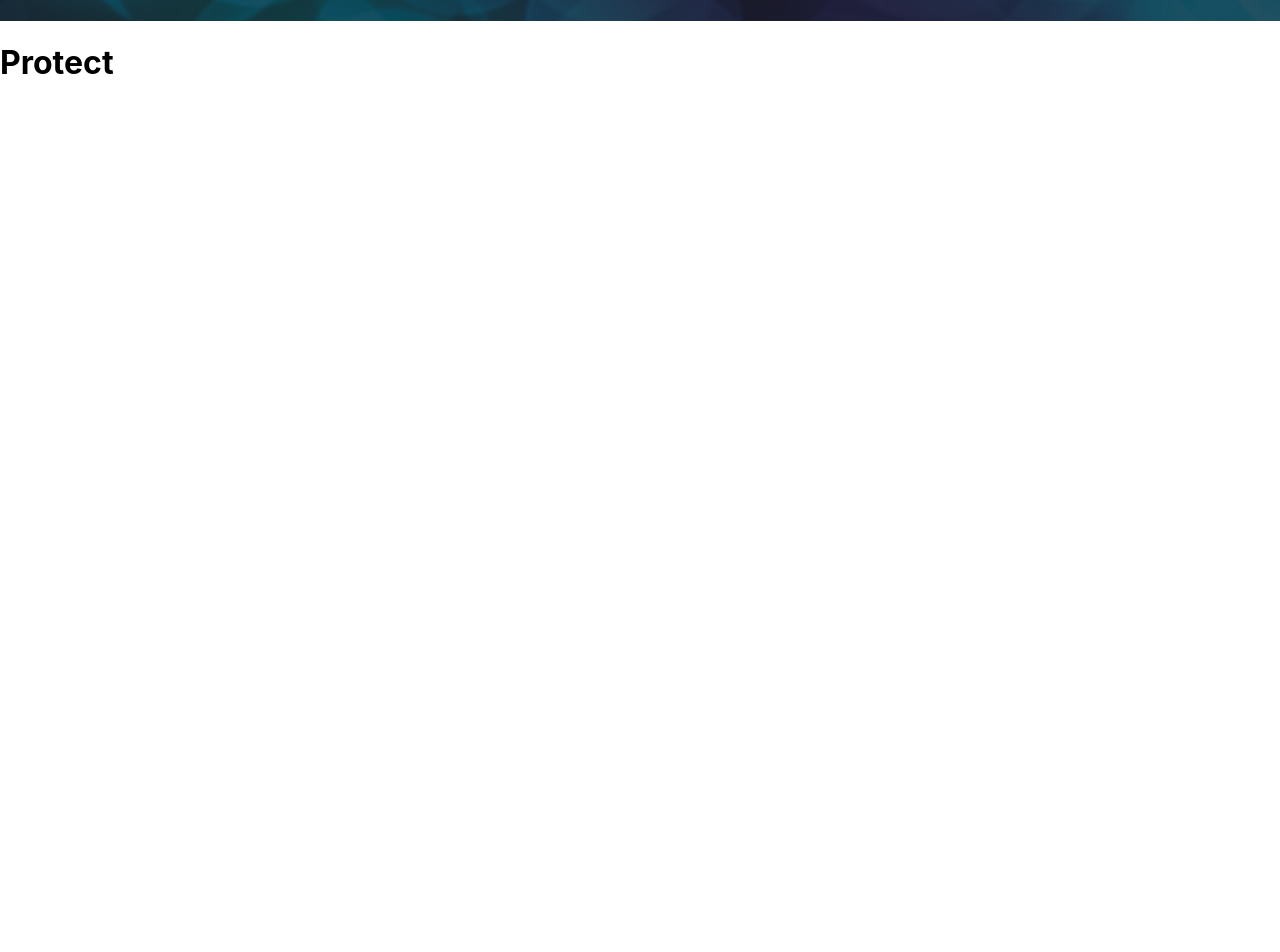
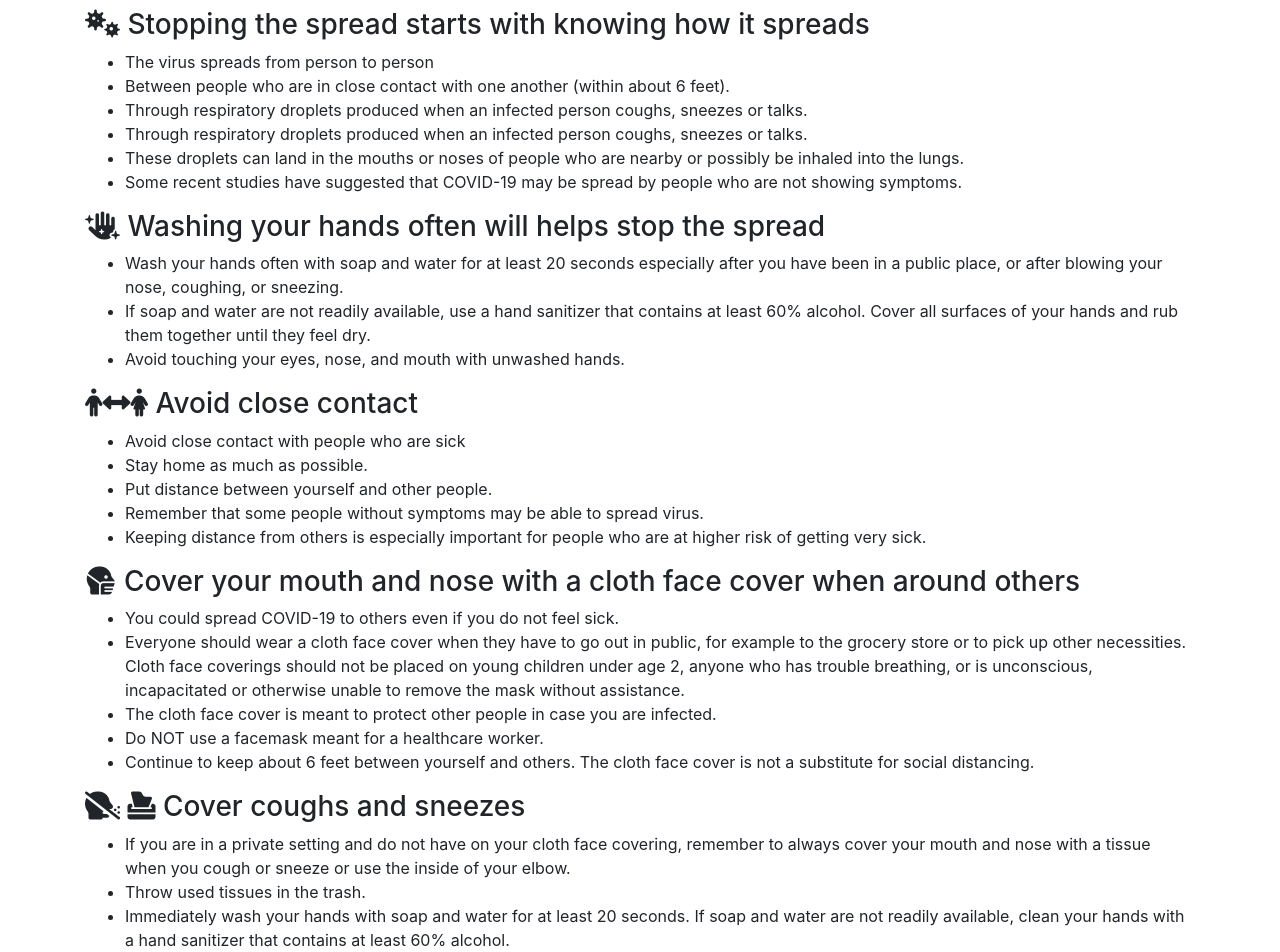
Before and after one commit to MJDean925/FrontEndWeb-CovidApp, a React (Create React App) app: page /HowToProtectYourself in a window 1280 px wide. Shown: the part 280-1232 px from the top of the page. Before the commit the page ends 800 px from the top, so only its background shows below. Built offline with nearby package versions, Linux system fonts and the light colour scheme; the HTML template or start-up script is replaced by a standard one.

Commit message:
working on Protection

```diff
--- /dev/null
+++ b/public/index.html
@@ -0,0 +1,52 @@
+<!DOCTYPE html>
+<html lang="en">
+  <head>
+    <meta charset="utf-8" />
+    <link rel="icon" href="%PUBLIC_URL%/favicon.ico" />
+    <meta name="viewport" content="width=device-width, initial-scale=1" />
+    <meta name="theme-color" content="#000000" />
+    <meta
+      name="description"
+      content="Web site created using create-react-app"
+    />
+    <link rel="apple-touch-icon" href="%PUBLIC_URL%/logo192.png" />
+    <!--
+      manifest.json provides metadata used when your web app is installed on a
+      user's mobile device or desktop. See https://developers.google.com/web/fundamentals/web-app-manifest/
+    -->
+    <link rel="manifest" href="%PUBLIC_URL%/manifest.json" />
+    <!--
+      Notice the use of %PUBLIC_URL% in the tags above.
+      It will be replaced with the URL of the `public` folder during the build.
+      Only files inside the `public` folder can be referenced from the HTML.
+
+      Unlike "/favicon.ico" or "favicon.ico", "%PUBLIC_URL%/favicon.ico" will
+      work correctly both with client-side routing and a non-root public URL.
+      Learn how to configure a non-root public URL by running `npm run build`.
+    -->
+    <link
+  rel="stylesheet"
+  href="https://maxcdn.bootstrapcdn.com/bootstrap/4.4.1/css/bootstrap.min.css"
+  integrity="sha384-Vkoo8x4CGsO3+Hhxv8T/Q5PaXtkKtu6ug5TOeNV6gBiFeWPGFN9MuhOf23Q9Ifjh"
+  crossorigin="anonymous"
+/>
+<script async src="https://platform.twitter.com/widgets.js" charset="utf-8"></script>
+<script src="https://kit.fontawesome.com/a916d52f2c.js" crossorigin="anonymous"></script>
+
+    <title>React App</title>
+  </head>
+  <body>
+    <noscript>You need to enable JavaScript to run this app.</noscript>
+    <div id="root"></div>
+    <!--
+      This HTML file is a template.
+      If you open it directly in the browser, you will see an empty page.
+
+      You can add webfonts, meta tags, or analytics to this file.
+      The build step will place the bundled scripts into the <body> tag.
+
+      To begin the development, run `npm start` or `yarn start`.
+      To create a production bundle, use `npm run build` or `yarn build`.
+    -->
+  </body>
+</html>
--- a/src/HowToProtectYourself.js
+++ b/src/HowToProtectYourself.js
@@ -1,7 +1,55 @@
 import React from 'react'
 
 export const HowToProtectYourself = () => (
-    <div>
-        <h1>Protect</h1>
+ <div>
+        <h3><i class="fas fa-viruses"></i>  Stopping the spread starts with knowing how it spreads</h3>
+        <ul>
+            <li>The virus spreads from person to person</li>
+            <li>Between people who are in close contact with one another (within about 6 feet).</li>
+            <li>Through respiratory droplets produced when an infected person coughs, sneezes or talks.</li>
+            <li>Through respiratory droplets produced when an infected person coughs, sneezes or talks.</li>
+            <li>These droplets can land in the mouths or noses of people who are nearby or possibly be inhaled into the lungs.</li>
+            <li>Some recent studies have suggested that COVID-19 may be spread by people who are not showing symptoms.</li>
+        </ul>
+
+        <h3><i class="fas fa-hand-sparkles"></i>  Washing your hands often will helps stop the spread</h3>
+        <ul>
+            <li>Wash your hands often with soap and water for at least 20 seconds especially after you have been in a public place, or after blowing your nose, coughing, or sneezing.</li>
+            <li>If soap and water are not readily available, use a hand sanitizer that contains at least 60% alcohol. Cover all surfaces of your hands and rub them together until they feel dry.</li>
+            <li>Avoid touching your eyes, nose, and mouth with unwashed hands.</li>
+        </ul>
+
+        <h3><i class="fas fa-male"></i><i class="fas fa-arrows-alt-h"></i><i class="fas fa-female"></i>  Avoid close contact</h3>
+        <ul>
+            <li>Avoid close contact with people who are sick</li>
+            <li>Stay home as much as possible.</li>
+            <li>Put distance between yourself and other people.</li>
+            <li>Remember that some people without symptoms may be able to spread virus.</li>
+            <li>Keeping distance from others is especially important for people who are at higher risk of getting very sick.</li>
+        </ul>
+
+        <h3><i class="fas fa-head-side-mask"></i>  Cover your mouth and nose with a cloth face cover when around others</h3>
+        <ul>
+            <li>You could spread COVID-19 to others even if you do not feel sick.</li>
+            <li>Everyone should wear a cloth face cover when they have to go out in public, for example to the grocery store or to pick up other necessities.
+Cloth face coverings should not be placed on young children under age 2, anyone who has trouble breathing, or is unconscious, incapacitated or otherwise unable to remove the mask without assistance.</li>
+            <li>The cloth face cover is meant to protect other people in case you are infected.</li>
+            <li>Do NOT use a facemask meant for a healthcare worker.</li>
+            <li>Continue to keep about 6 feet between yourself and others. The cloth face cover is not a substitute for social distancing.</li>
+        </ul>
+
+        <h3><i class="fas fa-head-side-cough-slash"></i> <i class="fas fa-box-tissue"></i>  Cover coughs and sneezes</h3>
+        <ul>
+            <li>If you are in a private setting and do not have on your cloth face covering, remember to always cover your mouth and nose with a tissue when you cough or sneeze or use the inside of your elbow.</li>
+            <li>Throw used tissues in the trash.</li>
+            <li>Immediately wash your hands with soap and water for at least 20 seconds. If soap and water are not readily available, clean your hands with a hand sanitizer that contains at least 60% alcohol.</li>
+        </ul>
+
+        <h3><i class="fas fa-pump-medical"></i>  Clean and disinfect</h3>
+        <ul>
+            <li>Clean AND disinfect frequently touched surfaces daily. This includes tables, doorknobs, light switches, countertops, handles, desks, phones, keyboards, toilets, faucets, and sinks.</li>
+            <li>If surfaces are dirty, clean them. Use detergent or soap and water prior to disinfection.</li>
+            <li>Then, use a household disinfectant. Most common EPA-registered household disinfectants will work.</li>
+        </ul>
     </div>
 )
```
